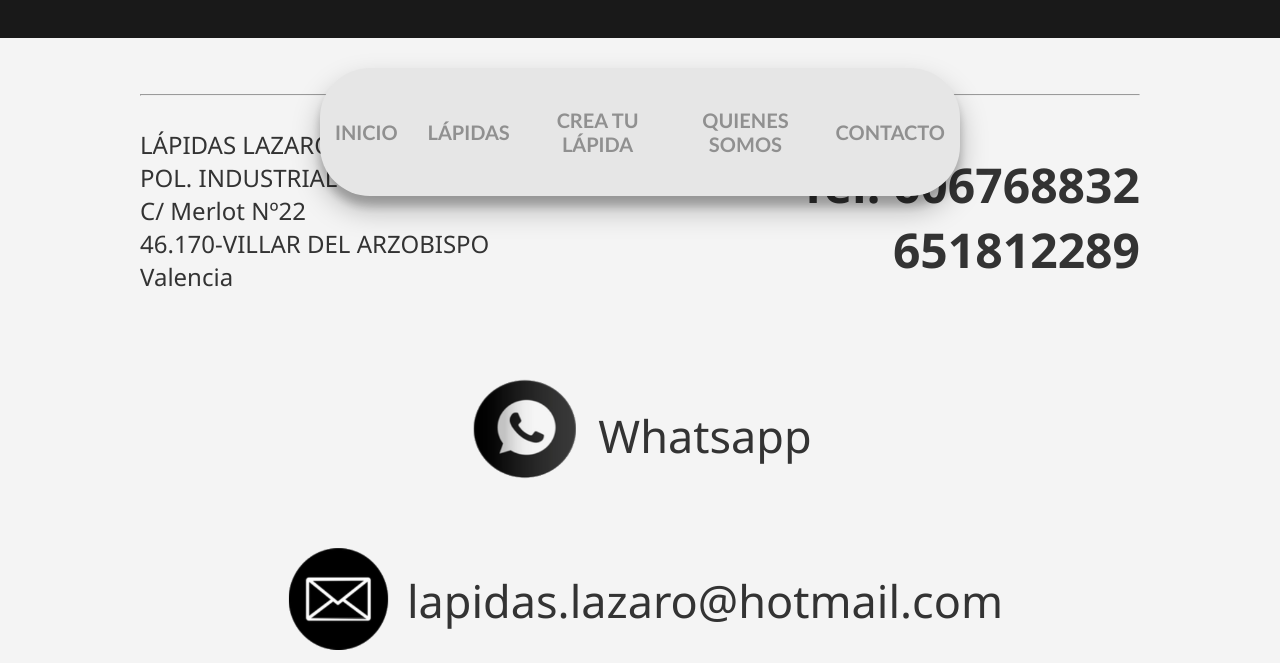
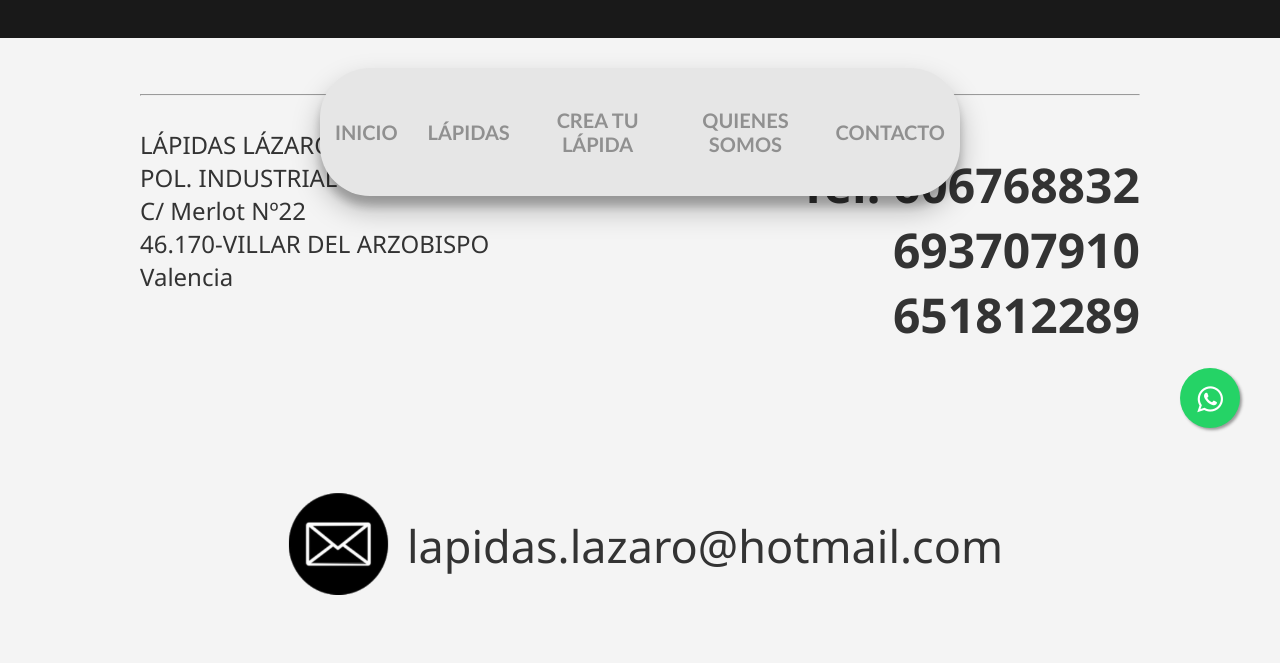
Before and after one commit to carloslazaroam/LAPIDAS.LAZARO, a plain HTML site: page CONTACTO/contacto.html in a window 1280 px wide. Shown: the part 332-995 px from the top of the page. Drawn offline with nearby package versions, Linux system fonts and the light colour scheme.

Commit message:
Corrigiendo errores de ortografía

```diff
--- a/CONTACTO/contacto.css
+++ b/CONTACTO/contacto.css
@@ -343,13 +343,6 @@ body {
 
 
 
-    .float {
-
-      right: 20px;
-      width: 50px;
-      height: 50px;
-      font-size: 24px;
-    }
   }
 
 
@@ -515,3 +508,23 @@ body {
       margin: 0 auto;
     }
   }
+
+  .float {
+  position: fixed;
+  width: 60px;
+  height: 60px;
+  bottom: 40px;
+  right: 40px;
+  background-color: #25d366;
+  color: #FFF;
+  border-radius: 50px;
+  text-align: center;
+  font-size: 30px;
+  box-shadow: 2px 2px 3px #999;
+  z-index: 100;
+
+}
+
+.my-float{
+	margin-top:16px;
+}
--- a/CONTACTO/contacto.html
+++ b/CONTACTO/contacto.html
@@ -48,7 +48,7 @@
             <hr>
             <div class="grid-2">
                 <div class="center">
-                    <p style="font-size: x-large; font-weight: 450;" data-aos="fade-up">LÁPIDAS LAZARO
+                    <p style="font-size: x-large; font-weight: 450;" data-aos="fade-up">LÁPIDAS LÁZARO
                         <br> POL. INDUSTRIAL LA LOMA
                         <br> C/ Merlot Nº22
                         <br> 46.170-VILLAR DEL ARZOBISPO
@@ -57,13 +57,13 @@
                 </div>
                 <div>
                     <p style="font-size: 48px; font-weight: 450; text-align: right;"><strong>Tel. 606768832
-                            <br>651812289</strong></p>
+                            <br>693707910 <br>651812289 </strong></p>
                 </div>
             </div>
 
             <div class="whatsapp-section">
                 <p data-aos="fade-up">
-                    <img src="./wasap.png" width="120px" height="120px" class="whatsapp-icon">Whatsapp
+
                 </p>
                 <p data-aos="fade-up">
                     <img src="./letter.png" width="120px" height="120px"
@@ -123,6 +123,13 @@
         </div>
     </section>
 
+    <link rel="stylesheet" href="https://maxcdn.bootstrapcdn.com/font-awesome/4.5.0/css/font-awesome.min.css">
+    <a href="https://api.whatsapp.com/send?phone=606768832&text=Buenas%21%20Quisiera%20m%C3%A1s%20informaci%C3%B3n%20acerca de vuestros servicios."
+        class="float" target="_blank">
+        <i class="fa fa-whatsapp my-float"></i>
+    </a>
+
+
     <script src="https://cdn.jsdelivr.net/npm/aos@2.3.4/dist/aos.js"></script>
     <script>
         AOS.init({
@@ -141,6 +148,7 @@
             <section>
                 <span><i class="fa fa-phone"></i></span>
                 <span>(+34) 606768832</span>
+                <span>(+34) 693707910</span>
             </section>
             <section>
                 <span><i class="fa fa-envelope"></i></span>
@@ -174,6 +182,7 @@
     </footer>
 
 
+
 </body>
 
 </html>
--- a/QUIENES/quienes.css
+++ b/QUIENES/quienes.css
@@ -388,3 +388,19 @@ body {
           margin: 0 auto;
         }
       }
+
+
+      .float {
+  position: fixed;
+  width: 60px;
+  height: 60px;
+  bottom: 40px;
+  right: 40px;
+  background-color: #25d366;
+  color: #FFF;
+  border-radius: 50px;
+  text-align: center;
+  font-size: 30px;
+  box-shadow: 2px 2px 3px #999;
+  z-index: 100;
+}
```
Also changed, not shown: LAPIDAS/lapidas.html (+1 -0 lines), QUIENES/quienes.html (+3 -0 lines), arenadas/arenadas.html (+1 -0 lines), cruces/cruces.html (+1 -0 lines), index.html (+5 -4 lines), laser/laser.html (+1 -0 lines), materiales/materiales.html (+1 -0 lines), INICIO/marti.jpg (added).
